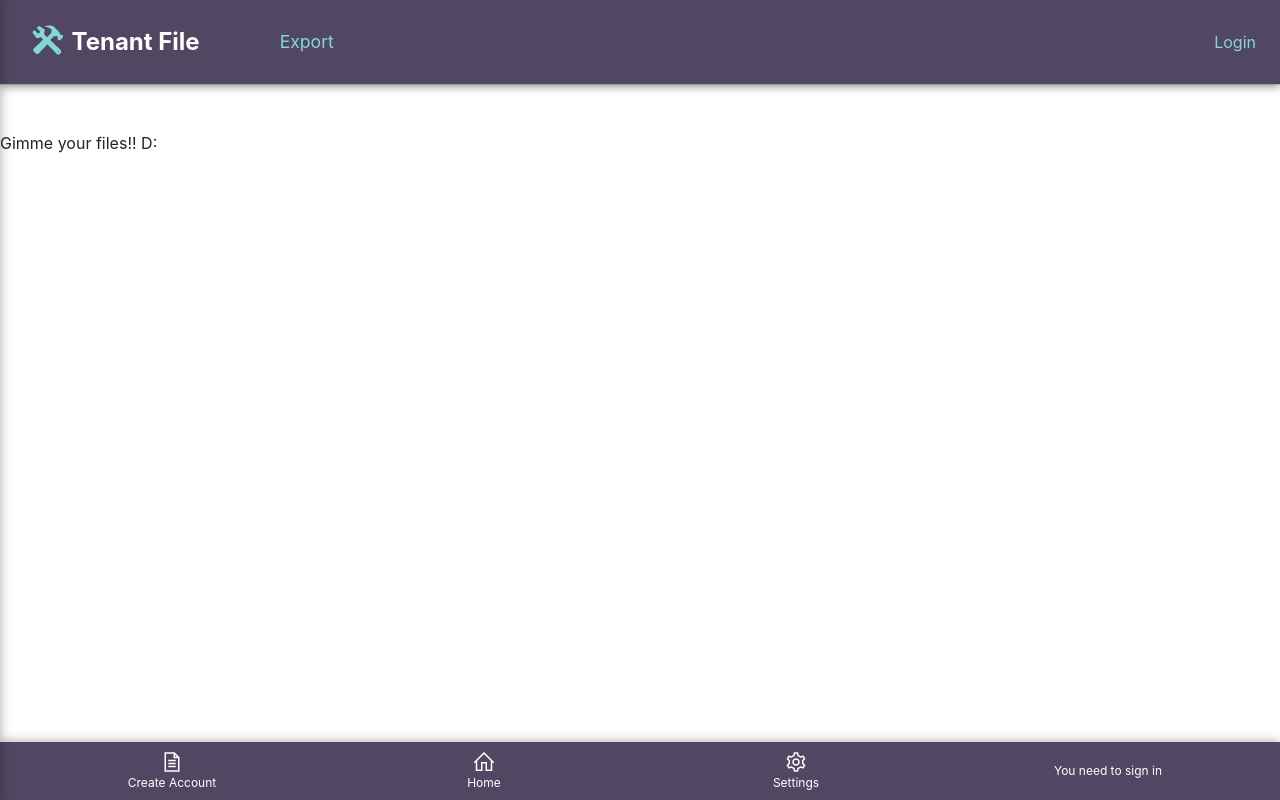
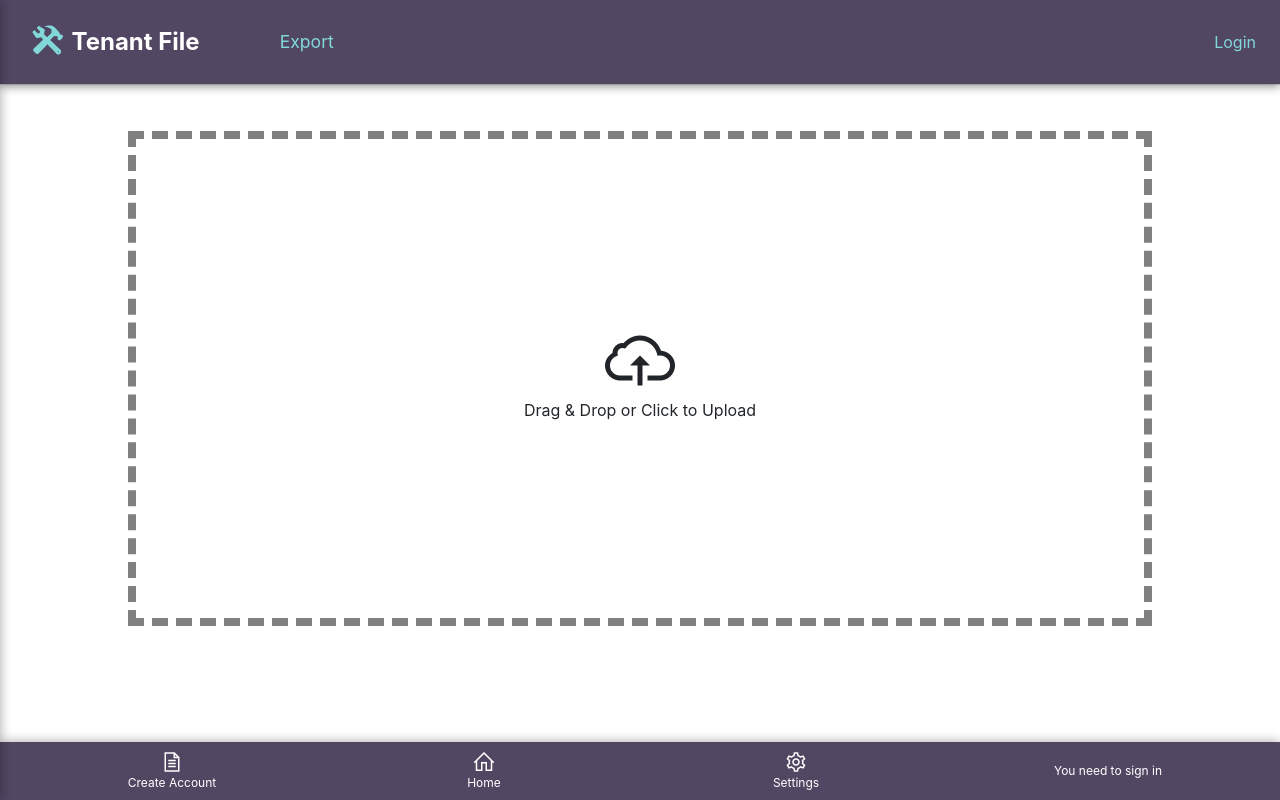
Before and after one commit to open-austin/BASTA-tfwa, a React (Create React App) app in the folder tenant-file/portal-app/: page /upload in a window 1280 px wide. Built offline with nearby package versions, Linux system fonts and the light colour scheme; no server answers.

Commit message:
Style and implement drag and drop with react-dropzone

```diff
--- a/tenant-file/portal-app/src/component/file-upload.tsx
+++ b/tenant-file/portal-app/src/component/file-upload.tsx
@@ -1,7 +1,45 @@
-import React from 'react';
+import React, { useCallback } from 'react';
+import { useDropzone } from 'react-dropzone';
+import styled from 'styled-components';
+
+const StyledFileUpload = styled.div`
+  border: 8px dashed grey;
+  width: 80%;
+  margin: 0 auto;
+  height: 80%;
+  display: flex;
+  align-items: center;
+  justify-content: center;
+  flex-direction: column;
+
+  &.active {
+    border: 8px dashed ${(props) => props.theme.darkSecondary};
+    background-color: rgba(0, 0, 0, 0.2);
+  }
+
+  .las {
+    font-size: 5rem;
+  }
+`;
 
 const FileUpload = () => {
-  return <div>Gimme your files!! D:</div>;
+  const onDrop = useCallback((acceptedFiles) => {
+    // Do something with the files
+  }, []);
+  const { getRootProps, getInputProps, isDragActive } = useDropzone({ onDrop });
+
+  return (
+    <>
+      <StyledFileUpload
+        className={isDragActive ? 'active' : ''}
+        {...getRootProps()}
+      >
+        <input {...getInputProps()} />
+        <i className="las la-cloud-upload-alt"></i>
+        <p>Drag & Drop or Click to Upload</p>
+      </StyledFileUpload>
+    </>
+  );
 };
 
 export default FileUpload;
```
